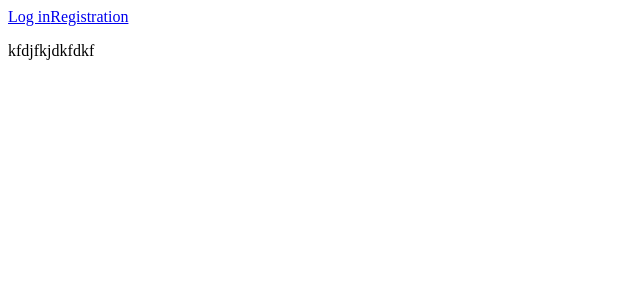
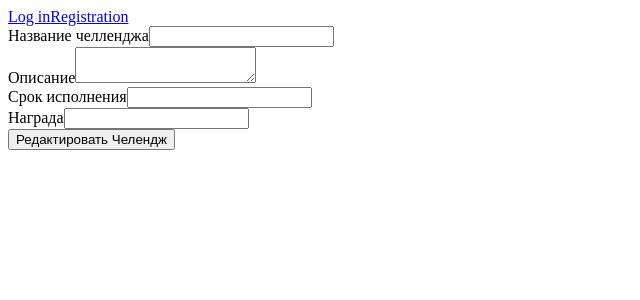
Before and after one commit to Voltik2021/challenger-client, a React app: page /myChalenge/1 in a window 1280 px wide. Shown: the top 300 px of the page, without its empty margins (0-640 px from the left). Built offline with nearby package versions, Linux system fonts and the light colour scheme; no server answers.

Commit message:
added functions for routes find challenge, list of challenges, change challenge

```diff
--- /dev/null
+++ b/src/APIServise.js
@@ -0,0 +1,68 @@
+
+export function registation(login, password, name) {
+    return fetch('http://localhost:3000/user/registration', {
+        method:'POST',
+        headers: {'Content-type': 'application/json'},
+        body:JSON.stringify({
+            login: login,
+            password: password,
+            name: name,
+        })
+    })
+    .then(res => res.json())
+}
+
+export function login(login, password) {
+    return fetch('http://localhost:3000/user/login', {
+        method:'POST',
+        headers: {'Content-type': 'application/json'},
+        body:JSON.stringify({
+            login: login,
+            password: password
+        })
+    })
+    .then(res => res.json())
+}
+
+export function unlogin() {
+    return fetch(`http://localhost:3000/user/unlogin?token=${localStorage.getItem('token')}`)
+    .then(res => res.json())
+}
+
+export function createChalleng(title, description, prise, term,) {
+    return fetch(`http://localhost:3000/createChalleng?token=${localStorage.getItem('token')}`,{
+    method: 'POST',
+    headers: {'Content-type': 'application/json'},
+    body: JSON.stringify({
+        title: title,
+        description: description,
+        prise: prise,
+        term: term
+    })
+    })
+    .then(res => res.json())
+}
+
+export function getMyChallenge() {
+    return fetch(`http://localhost:3000/MyChallenge?token=${localStorage.getItem('token')}`)
+    .then(res => res.json())
+}
+
+export function getChallenge(id) {
+    return fetch(`http://localhost:3000/getChallenge?token=${localStorage.getItem('token')}&id=${id}`)
+    .then(res => res.json())
+}
+
+export function changeChalleng(title, description, prise, term, id) {
+    return fetch(`http://localhost:3000/UpdateChallenge?token=${localStorage.getItem('token')}&id=${id}`,{
+    method: 'POST',
+    headers: {'Content-type': 'application/json'},
+    body: JSON.stringify({
+        title: title,
+        description: description,
+        prise: prise,
+        term: term
+    })
+    })
+    .then(res => res.json())
+}
--- a/src/component/App/App.js
+++ b/src/component/App/App.js
@@ -2,6 +2,10 @@ import React from 'react';
 import {useState, useEffect} from 'react'
 import { Route } from 'react-router';
 import Intendification from '../intendification/intendification'
+import {login, unlogin} from '../../APIServise'
+import { Link } from 'react-router-dom';
+import  ListMyChallenge  from '../ListMyChallenge/ListMyChallenge';
+import editChallenge from '../../pages/challengePages/editChallenge'
 
 
 export default function App(){
@@ -11,16 +15,29 @@ export default function App(){
         setCheckLogin(localStorage.getItem('token'))
     },[])
 
-    let unlogin = () => {
+    let doUnlogin = () => {
+        unlogin().then(data => console.log(data))
         setCheckLogin(null);
         localStorage.setItem('token', '')
 
     }
+    let doLogin = (e) => {
+        e.preventDefault();
+        let data = new FormData(e.target)
+
+        login(data.get('login'), data.get('password')).then(data => {
+            setCheckLogin(data)
+            localStorage.setItem('token', data)})
+    }
 
     return(
         <div>
-            {    console.log(typeof(checkLogin) )}
-            {checkLogin?<button onClick = {unlogin}>Выйти</button>:<Intendification/>}
+            <div>
+                {checkLogin?<Link to = '/' onClick = {doUnlogin}>Выйти</Link>:<Intendification doLogin = {doLogin}/>}
+            </div>
+            {checkLogin?<ListMyChallenge/>:null}
+
+            <Route path = '/myChalenge/:id' exact component = {editChallenge} />
         </div>
 
     )
--- /dev/null
+++ b/src/component/CreateChallenge/CreateChallenge.js
@@ -0,0 +1,27 @@
+import React from 'react';
+import { Redirect } from 'react-router';
+
+export default function CreateChallenge({doCreateChallenge, flagRedirect}) {
+    return (
+        <form onSubmit = {(e) => doCreateChallenge(e)}>
+            <label>
+                Название челленджа
+                <input type = 'text' name ='title'/>
+            </label><br/>
+            <label>
+                Описание
+                <textarea name = 'description'></textarea>
+            </label> <br/>
+            <label>
+                Срок исполнения
+                <input type = 'number' name = 'term'/>
+            </label><br/>
+            <label>
+                Награда
+                <input type = 'text' name = 'prise'/>
+            </label> <br/>
+            <button>Создать Челендж</button>
+            {flagRedirect && <Redirect from = '/createChallenge' to = '/'/>}
+        </form>
+    )
+}
--- /dev/null
+++ b/src/component/ListMyChallenge/ListMyChallenge.js
@@ -0,0 +1,40 @@
+import React, {useState, useEffect} from 'react';
+import { Link, Route} from 'react-router-dom';
+import {createChalleng, getMyChallenge} from '../../APIServise';
+import CreateChallenge from '../CreateChallenge/CreateChallenge';
+import './listMyChelenge.css';
+
+
+
+export default function ListMyChallenge() {
+    let [arrChallenge, setArrChallenge] = useState([]);
+    let [flagRedirect, setFlagRedirect] = useState(false)
+
+    useEffect(() => {
+        if (!flagRedirect) {
+            getMyChallenge().then(data => setArrChallenge(data))
+        }
+    }, [flagRedirect]);
+
+    let doCreateChalleng = (e) => {
+        e.preventDefault();
+        setFlagRedirect(true);
+        let data = new FormData(e.target);
+        createChalleng(data.get('title'), data.get('description'), data.get('prise'), data.get('term'))
+        .then(data => {
+            console.log(data);
+            setFlagRedirect(false);
+        })
+    }
+
+    return (
+        <div>
+            <Link to ='/createChallenge'>Создать челендж</Link>
+            <Route path = '/createChallenge'><CreateChallenge flagRedirect = {flagRedirect} doCreateChallenge = {doCreateChalleng} /></Route>
+            <div className = 'listMyChelenge'>
+                {arrChallenge.length&&arrChallenge.map((item) => { return <Link to = {`/myChalenge/${item._id}`} key = {item._id} className ='linkChalenge'>{item.title}</Link> })}
+            </div>
+        </div>
+    )
+
+}
--- /dev/null
+++ b/src/component/ListMyChallenge/listMyChelenge.css
@@ -0,0 +1,6 @@
+.listMyChelenge {
+    display: block;
+}
+.linkChalenge {
+    display: block;
+}
--- a/src/component/intendification/intendification.js
+++ b/src/component/intendification/intendification.js
@@ -3,7 +3,7 @@ import { Link, Route} from 'react-router-dom';
 import Login from '../login/login';
 import Registration from '../registration/regisration'
 
-export default function Intendification(){
+export default function Intendification(props){
 
     return (
         <div>
@@ -11,11 +11,12 @@ export default function Intendification(){
                 <Link to ='/user/login'>Log in</Link>
                 <Link to = '/user/registration'>Registration</Link>
             </div>
-            <Route path = '/user/login'  component ={Login}/>
+            <Route path = '/user/login' >
+                <Login doLogin = {props.doLogin}/>
+            </Route>
             <Route path = '/user/registration' component ={Registration}/>
 
 
-            <p>kfdjfkjdkfdkf</p>
 
 
         </div>
--- a/src/component/login/login.js
+++ b/src/component/login/login.js
@@ -1,8 +1,8 @@
 import React from 'react';
 
-export default function Login(){
+export default function Login(props){
     return (
-        <form>
+        <form onSubmit = {(e) => props.doLogin(e)}>
             <label>
                 Login
                 <input type = 'text' name='login'/>
@@ -11,7 +11,7 @@ export default function Login(){
                 Password
                 <input type = 'password' name='password'/>
             </label>
-            <button>Войти</button>
+            <button >Войти</button>
 
         </form>
     )
--- a/src/component/registration/regisration.js
+++ b/src/component/registration/regisration.js
@@ -1,21 +1,31 @@
 import React from 'react';
+import {registation} from '../../APIServise'
 
 export default function Registration(){
+
+    let doRegistration= (e) => {
+        e.preventDefault()
+        let data = new FormData(e.target);
+
+        registation(data.get('login'), data.get('password'), data.get('name'))
+        .then(data => console.log(data))
+        .catch(err => console.log(err))
+    }
     return (
-        <form>
+        <form onSubmit = {(e) => doRegistration(e)}>
             <label>
                 Login
-                <input type = 'text' />
+                <input type = 'text' name = 'login' />
             </label>
             <label>
                 Password
-                <input type = 'password'/>
+                <input type = 'password' name = 'password'/>
             </label>
             <label>
                 Name
-                <input type = 'password'/>
+                <input type = 'text' name = 'name'/>
             </label>
-            <button>Зарегистрироваться</button>
+            <button >Зарегистрироваться</button>
         </form>
     )
 }
--- /dev/null
+++ b/src/pages/challengePages/editChallenge.js
@@ -0,0 +1,43 @@
+import React, {useEffect, useState} from 'react';
+import { Redirect } from 'react-router';
+import {getChallenge, changeChalleng} from '../../APIServise';
+
+
+export default function editChallenge({match}) {
+    let paramsId = match.params
+     let [challenge, setChallenge] = useState({});
+    useEffect(() => {
+
+        getChallenge(paramsId.id).then(data => setChallenge(data))
+    }, [paramsId])
+
+    let doChangeChallenge = (e) => {
+        e.preventDefault()
+        let data = new FormData(e.target);
+        changeChalleng(data.get('title'), data.get('description'), data.get('prise'), data.get('term'), paramsId.id)
+        .then(data => {
+            console.log(data);
+        })
+    }
+    return (
+        <form onSubmit = {(e) => doChangeChallenge(e)}>
+            <label>
+                Название челленджа
+                <input type = 'text' name ='title' defaultValue = {challenge.title}/>
+            </label><br/>
+            <label>
+                Описание
+                <textarea name = 'description' defaultValue = {challenge.description}></textarea>
+            </label> <br/>
+            <label>
+                Срок исполнения
+                <input type = 'number' name = 'term' defaultValue = {challenge.term}/>
+            </label><br/>
+            <label>
+                Награда
+                <input type = 'text' name = 'prise' defaultValue = {challenge.prise}/>
+            </label> <br/>
+            <button>Редактировать Челендж</button>
+        </form>
+    )
+}
--- a/webpack.config.js
+++ b/webpack.config.js
@@ -1,9 +1,12 @@
 const HtmlWebpackPlugin = require('html-webpack-plugin');
+const path = require('path')
 module.exports = {
     mode: 'development',
     entry: './index.js',
     output: {
         filename: 'main.js',
+        path: path.resolve(__dirname + '/public'),
+        publicPath: '/'
     },
 
     devServer: {
```
